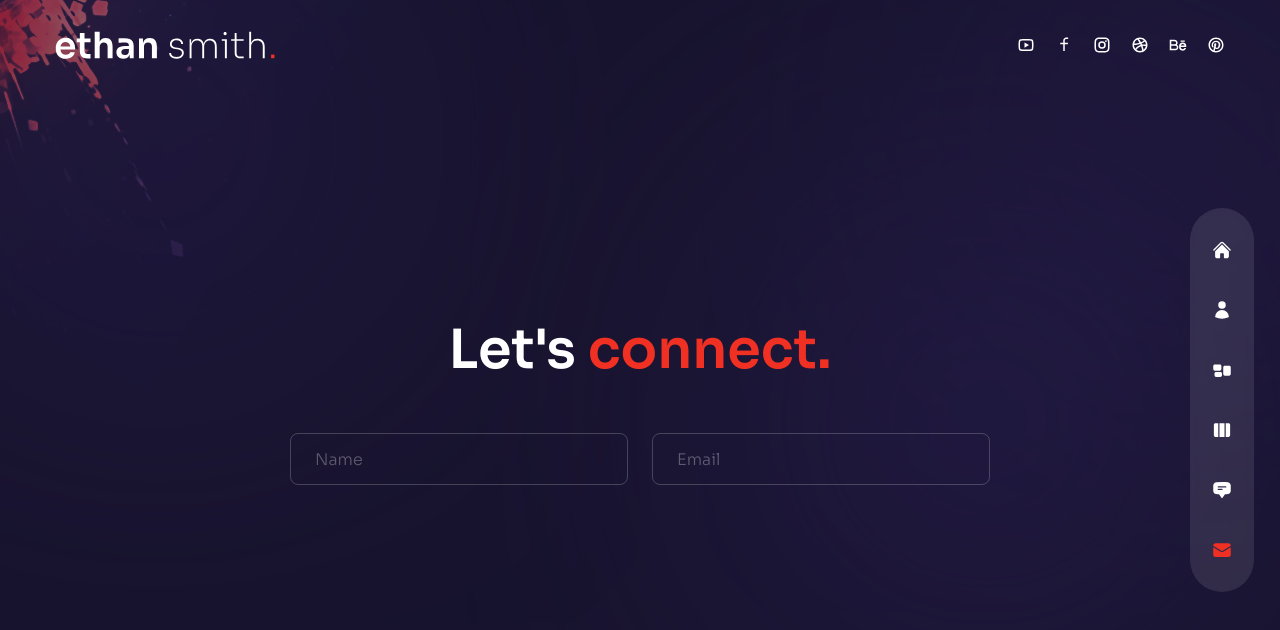
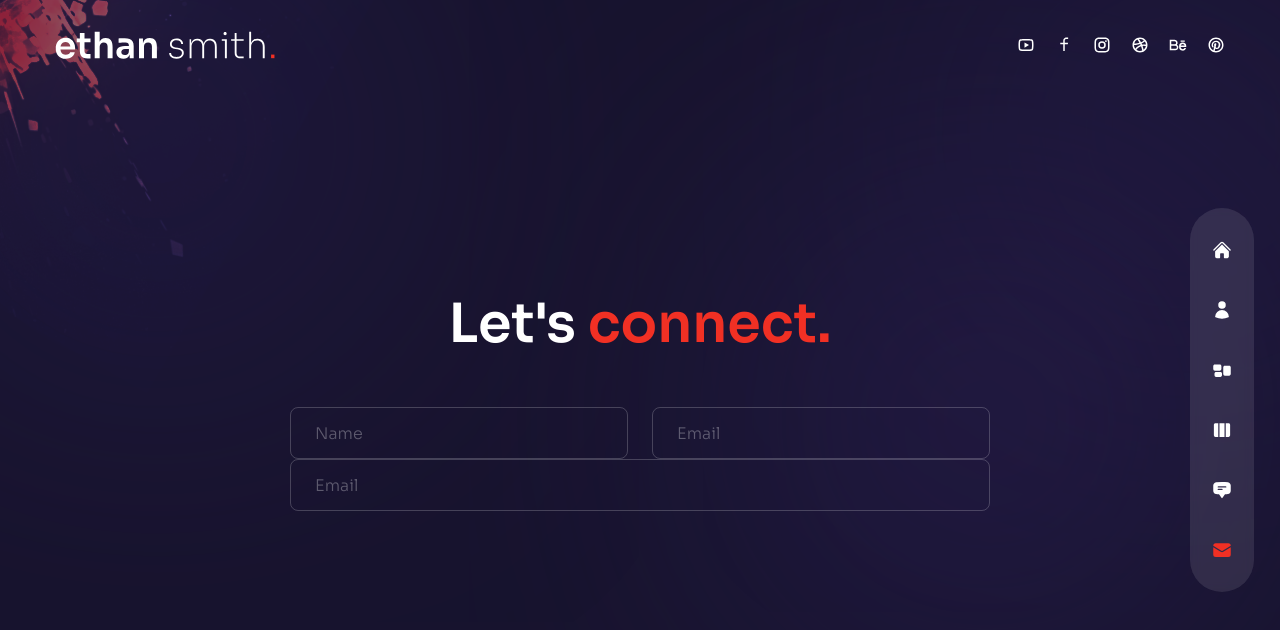
Before and after one commit to erickdc7/react-portfolio-2, a Next.js app: page /contact in a window 1280 px wide. Shown: the top 630 px of the page. Built offline with nearby package versions, Linux system fonts and the light colour scheme.

Commit message:
add input

```diff
--- a/pages/contact/index.js
+++ b/pages/contact/index.js
@@ -27,6 +27,7 @@ const Contact = () => {
               <input type="text" placeholder="name" className="input" />
               <input type="text" placeholder="email" className="input" />
             </div>
+            <input type="text" placeholder="email" className="input" />
           </form>
         </div>
       </div>
```
